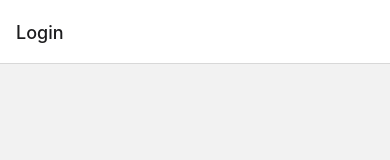
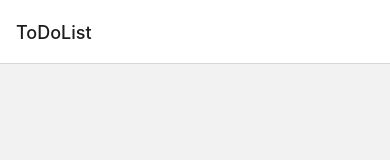
Before and after one commit to cjm2681/todolist, a React Native app: screen /Login in a window 390 px wide. Shown: the top 160 px of the page. Built offline with nearby package versions, Linux system fonts and the light colour scheme.

Commit message:
todolist

```diff
--- a/App.js
+++ b/App.js
@@ -3,16 +3,24 @@ import { NavigationContainer } from '@react-navigation/native';
 import { createStackNavigator } from '@react-navigation/stack';
 import LoginScreen from './components/LoginScreen';
 import SignupScreen from './components/SignupScreen';
-import CalendarScreen from './components/CalendarScreen';  // <-- 여기에 CalendarScreen 컴포넌트를 추가합니다.
+import CalendarScreen from './components/CalendarScreen';
 
 const Stack = createStackNavigator();
 
 function App() {
     return (
+        // 네비게이션 컨테이너 설정
         <NavigationContainer>
             <Stack.Navigator initialRouteName="Login">
-                <Stack.Screen name="Login" component={LoginScreen} />
+                {/* 로그인 화면 설정 */}
+                <Stack.Screen
+                    name="Login"
+                    component={LoginScreen}
+                    options={{ title: 'ToDoList' }} // 헤더 타이틀을 'ToDoList'로 변경
+                />
+                {/* 회원가입 화면 설정 */}
                 <Stack.Screen name="Signup" component={SignupScreen} />
+                {/* 캘린더 화면 설정 */}
                 <Stack.Screen name="Calendar" component={CalendarScreen} />
             </Stack.Navigator>
         </NavigationContainer>
```
